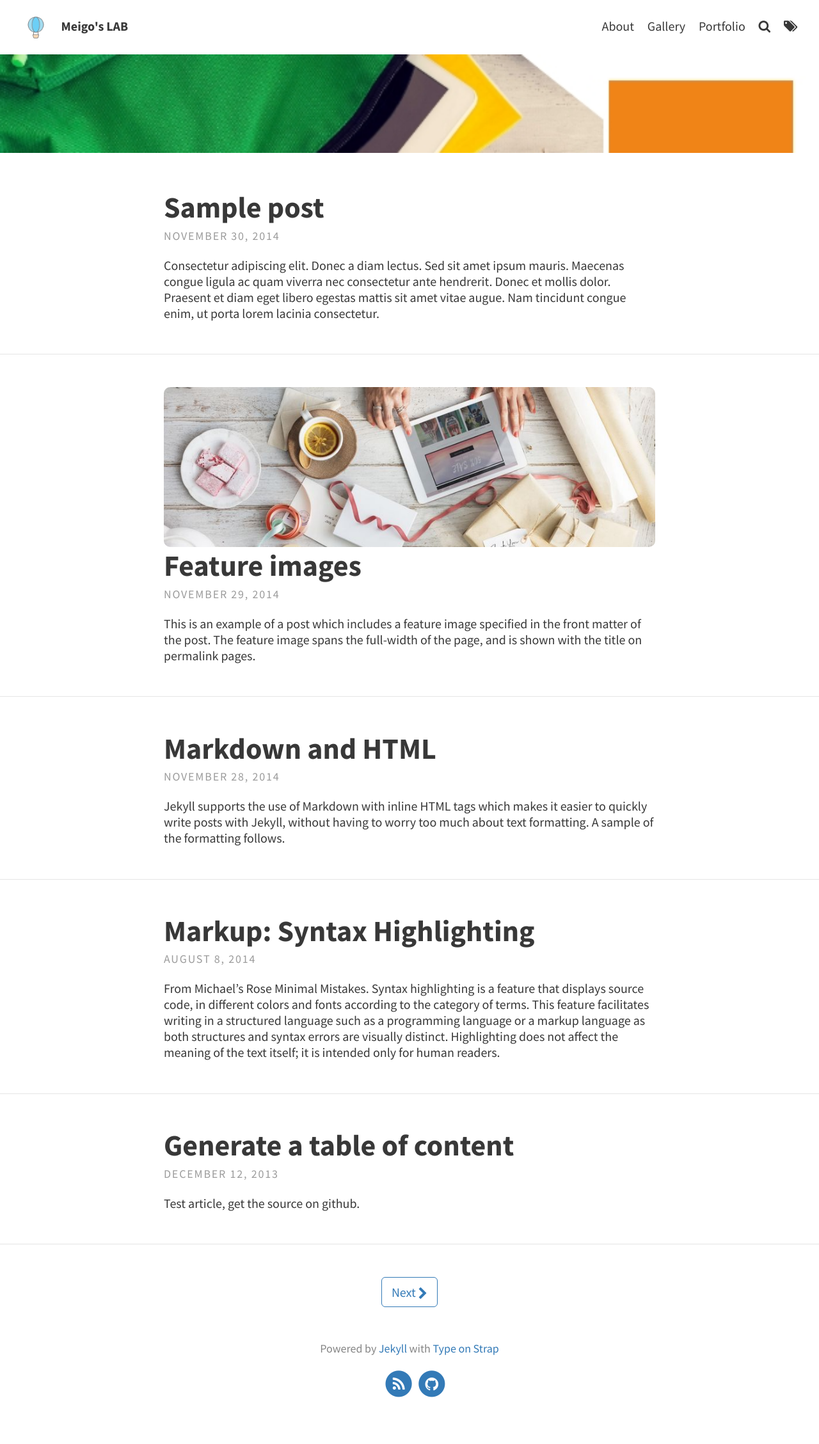
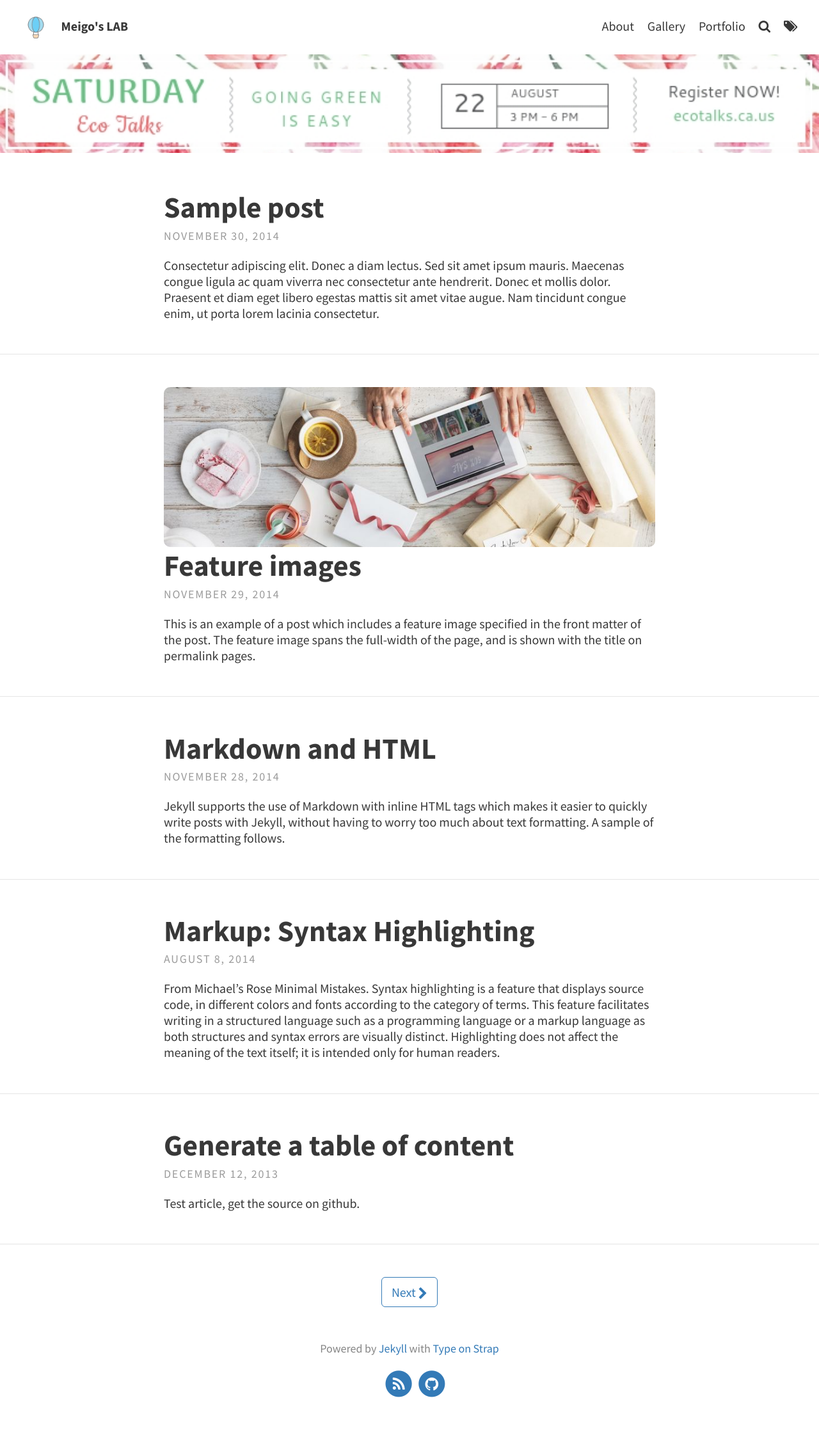
Before and after one commit to meigo0929/meigo0929.github.io, a Jekyll site: the page built from index.html, in a window 1280 px wide. Shown: the whole page at 64% size. Built offline with Jekyll 4.4.1, drawn with Linux system fonts in a browser that asks for light colours; the list of posts is cut into pages by our own code.

Commit message:
Update _config.yml

```diff
--- a/_config.yml
+++ b/_config.yml
@@ -15,7 +15,7 @@ theme_settings:
 
   # Header and footer text
   header_text: > #two or three lines to describe your site
-  header_text_feature_image: assets/img/pexels/test.jpeg
+  header_text_feature_image: assets/img/pexels/1.jpeg
   footer_text: >
    Powered by <a href="https://jekyllrb.com/">Jekyll</a> with <a href="https://github.com/sylhare/Type-on-Strap">Type on Strap</a>
 
```
